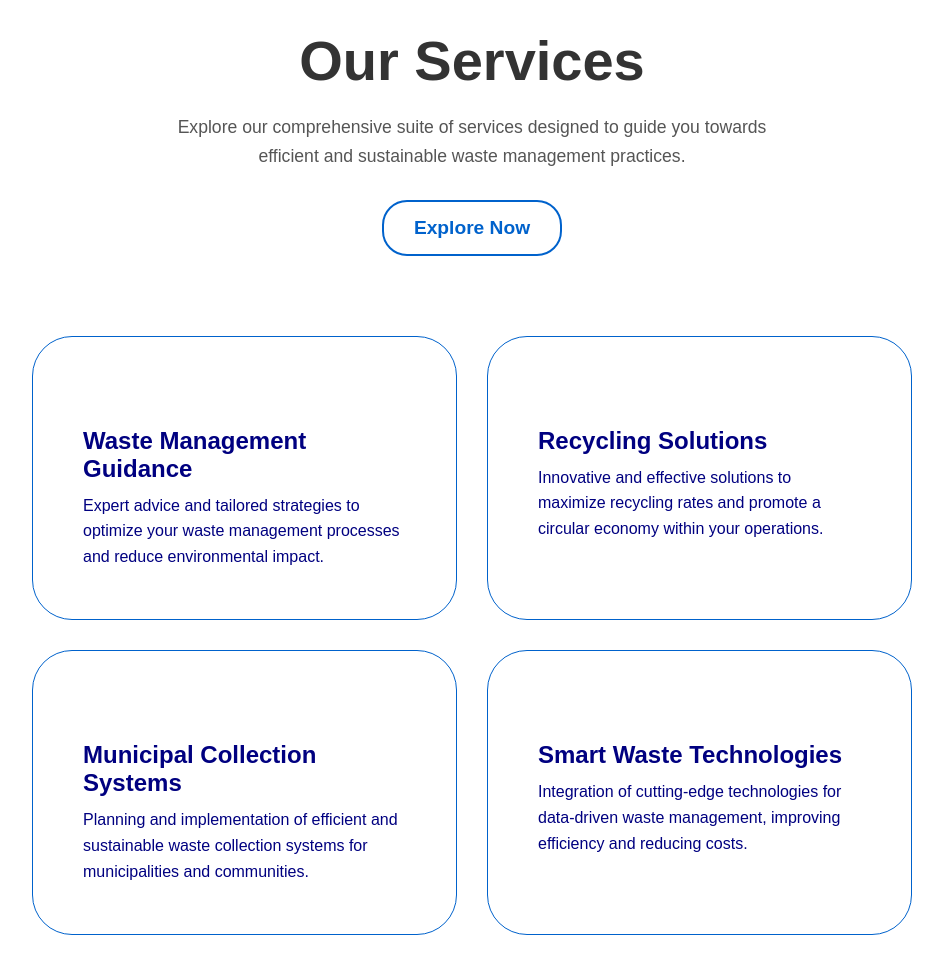
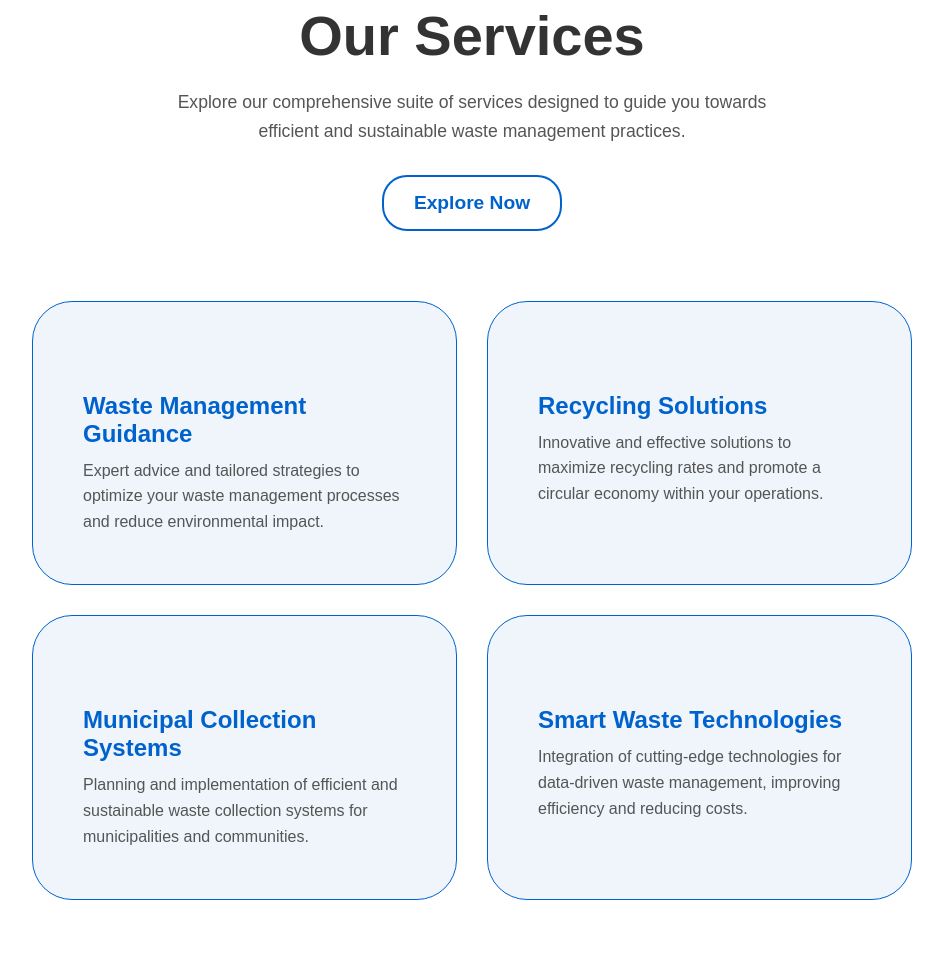
Before and after one commit to Rojalin5/wasteWise, a plain HTML site: page index.html in a window 1280 px wide. Shown: the part 2177-3150 px from the top of the page, without its empty margins (168-1111 px from the left). After the commit the page ends 3102 px from the top, so only its background shows below. Drawn offline with Linux system fonts and the light colour scheme.

Commit message:
Enhance services section with fade-in effects; update styles for improved aesthetics and responsiveness

```diff
--- a/index.html
+++ b/index.html
@@ -58,24 +58,24 @@
       </div>
     </div>
   </section>
-  <section class="our-services-clean fade-in">
-    <h2 class="services-heading">Our Services</h2>
+  <section class="our-services-clean">
+    <h2 class="services-heading fade-in" style="transition-delay: 0.1s;">Our Services</h2>
     <p class="services-description">Explore our comprehensive suite of services designed to guide you towards efficient and sustainable waste management practices.</p>
-    <a href="#" class="book-now-button">Explore Now</a>
+    <a href="#" class="book-now-button fade-in">Explore Now</a>
     <div class="services-grid-clean">
-      <div class="service-card-clean">
+      <div class="service-card-clean fade-in"  style="transition-delay: 0.1s;">
         <div class="service-icon-clean"></div> <h3>Waste Management Guidance</h3>
         <p>Expert advice and tailored strategies to optimize your waste management processes and reduce environmental impact.</p>
       </div>
-      <div class="service-card-clean">
+      <div class="service-card-clean fade-in"  style="transition-delay: 0.1s;">
         <div class="service-icon-clean"></div> <h3>Recycling Solutions</h3>
         <p>Innovative and effective solutions to maximize recycling rates and promote a circular economy within your operations.</p>
       </div>
-      <div class="service-card-clean">
+      <div class="service-card-clean fade-in"  style="transition-delay: 0.1s;">
         <div class="service-icon-clean"></div> <h3>Municipal Collection Systems</h3>
         <p>Planning and implementation of efficient and sustainable waste collection systems for municipalities and communities.</p>
       </div>
-      <div class="service-card-clean">
+      <div class="service-card-clean fade-in"  style="transition-delay: 0.1s;">
         <div class="service-icon-clean"></div> <h3>Smart Waste Technologies</h3>
         <p>Integration of cutting-edge technologies for data-driven waste management, improving efficiency and reducing costs.</p>
       </div>
--- a/styles.css
+++ b/styles.css
@@ -201,7 +201,7 @@ body {
 .features-section {
     padding: 35px 150px;
     text-align: center;
-    background-color: #f7f7f7; /* Light background */
+    background-color: #EFF5FB; /* Light background */
 }
 
 .features-section h2 {
@@ -254,7 +254,7 @@ body {
 }
 
 .our-services-clean {
-    padding: 50px 200px;
+    padding: 25px 200px;
     background-color:white;
     text-align: center;
 }
@@ -279,7 +279,7 @@ body {
 .book-now-button {
     display: inline-block;
     padding: 15px 30px;
-    border: 2px solid #0062cc;
+    border: 2px solid#0062cc;
     border-radius: 25px;
     color:#0062cc;
     text-decoration: none;
@@ -299,11 +299,11 @@ body {
     display: grid;
     grid-template-columns: repeat(2, minmax(300px, 1fr)); /* Force two columns */
     gap: 30px;
-    margin-top: 30px;
+    margin-top: 20px;
 }
 
 .service-card-clean {
-    background-color: white;
+    background-color:	#EFF5FB    ;
     border: 1px solid #0062cc;
     border-radius: 40px;
     padding: 50px;
@@ -327,12 +327,12 @@ body {
 .service-card-clean h3 {
     font-size: 1.5em;
     font-weight: bold;
-    color: #000080; /* Dark blue text */
+    color: #0062cc; /* Dark blue text */
     margin-bottom: 10px;
 }
 
 .service-card-clean p {
     font-size: 1em;
-    color: #000080; /* Dark blue text */
+    color: #555; /* Dark blue text */
     line-height: 1.6;
 }
```
